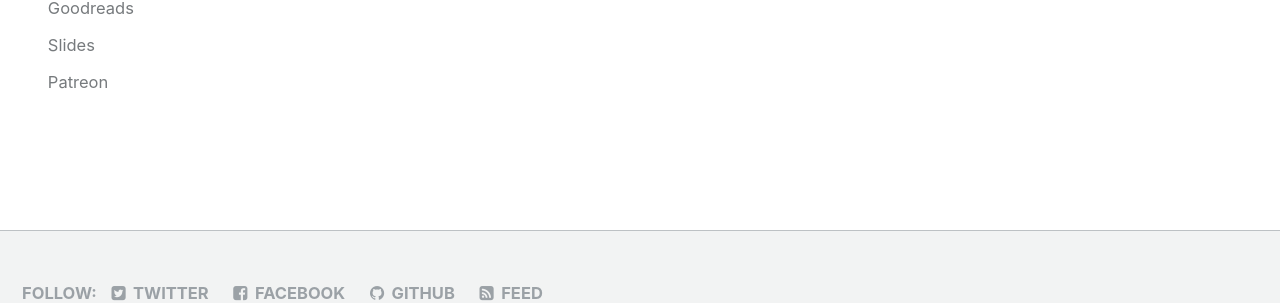
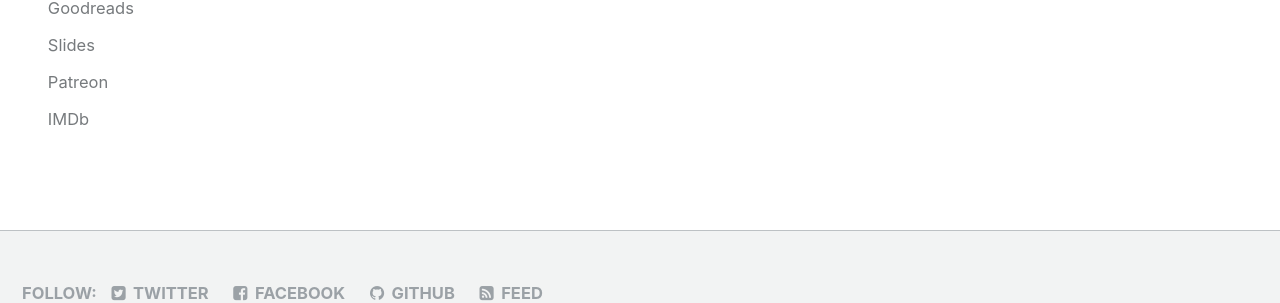
Before and after one commit to onqtam/onqtam.github.io, a Jekyll site: the page built from index.html, in a window 1280 px wide and 1202 px high. Shown: the part 816-1119 px from the top of the window. Built offline with Jekyll 4.4.1, drawn with Linux system fonts in a browser that asks for light colours; the list of posts is cut into pages by our own code.

Commit message:
added imdb link

```diff
--- a/_includes/author-profile-custom-links.html
+++ b/_includes/author-profile-custom-links.html
@@ -25,3 +25,8 @@
       <i class="fa fa-fw" aria-hidden="true"></i> Patreon
     </a>
   </li>
+  <li>
+    <a href="http://www.imdb.com/user/ur40788994" itemprop="sameAs">
+      <i class="fa fa-fw" aria-hidden="true"></i> IMDb
+    </a>
+  </li>
--- a/assets/viktor_kirilov_cv.html
+++ b/assets/viktor_kirilov_cv.html
@@ -411,7 +411,7 @@
                     <tr>
                         <td class="left">Personal site</td>
                         <td class="right">
-                            <a href="https://onqtam.github.io" target="_blank">onqtam.github.io</a>
+                            <a href="http://onqtam.com" target="_blank">onqtam.com</a>
                         </td>
                     </tr>
                     <tr>
--- a/todo.txt
+++ b/todo.txt
@@ -1,14 +1,13 @@
 TODO:
 - about page
 - description
-- picture of me
 - link to cv which is in assets
+
 - SEO - http://jekyll.tips/jekyll-casts/seo-in-jekyll/       https://github.com/hmfaysal/hmfaysal-omega-theme
+
 - archives - figure out what exactly I want (jekyll-archives not allowed on gh-pages?)
-
 - search in site
 - table of contents
 - images in "_includes/author-profile-custom-links.html" for the rest of them - sadly nothing here - http://fontawesome.io/icons/
-
 - jekyll multi lang?                        jekyll-language-plugin    https://github.com/Phlow/feeling-responsive
 - https? must pay lots of money...
```
Also changed, not shown: LICENSE.txt (deleted), README.md (added).
